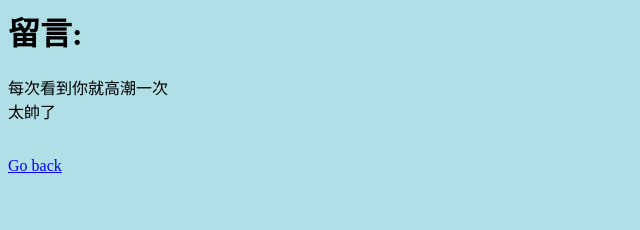
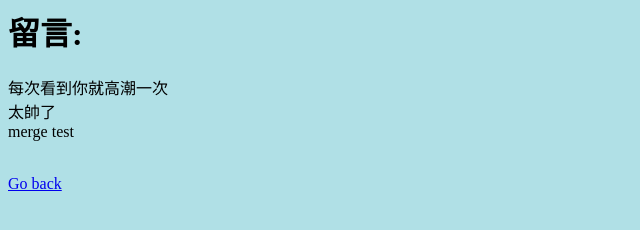
Before and after one commit to paulDop/work2-1, a plain HTML site: page board.html in a window 1280 px wide. Shown: the whole page, without its empty margins (0-640 px from the left). Drawn offline with Linux system fonts and the light colour scheme.

Commit message:
mergetest

```diff
--- a/board.html
+++ b/board.html
@@ -9,6 +9,8 @@
 	每次看到你就高潮一次
 	<br>
 	太帥了
+	<br>
+	merge test
 </p>
 <br>
 <a href="./home.html">Go back</a>
```
